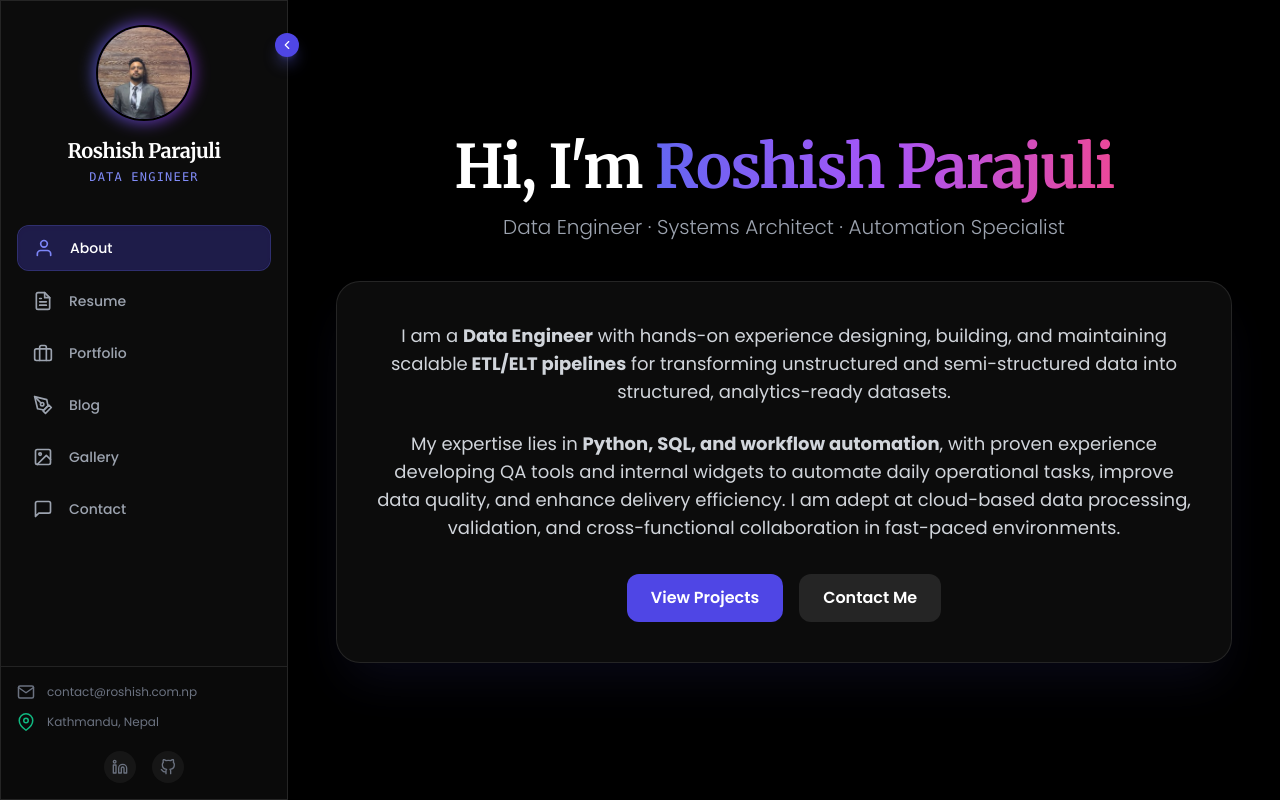
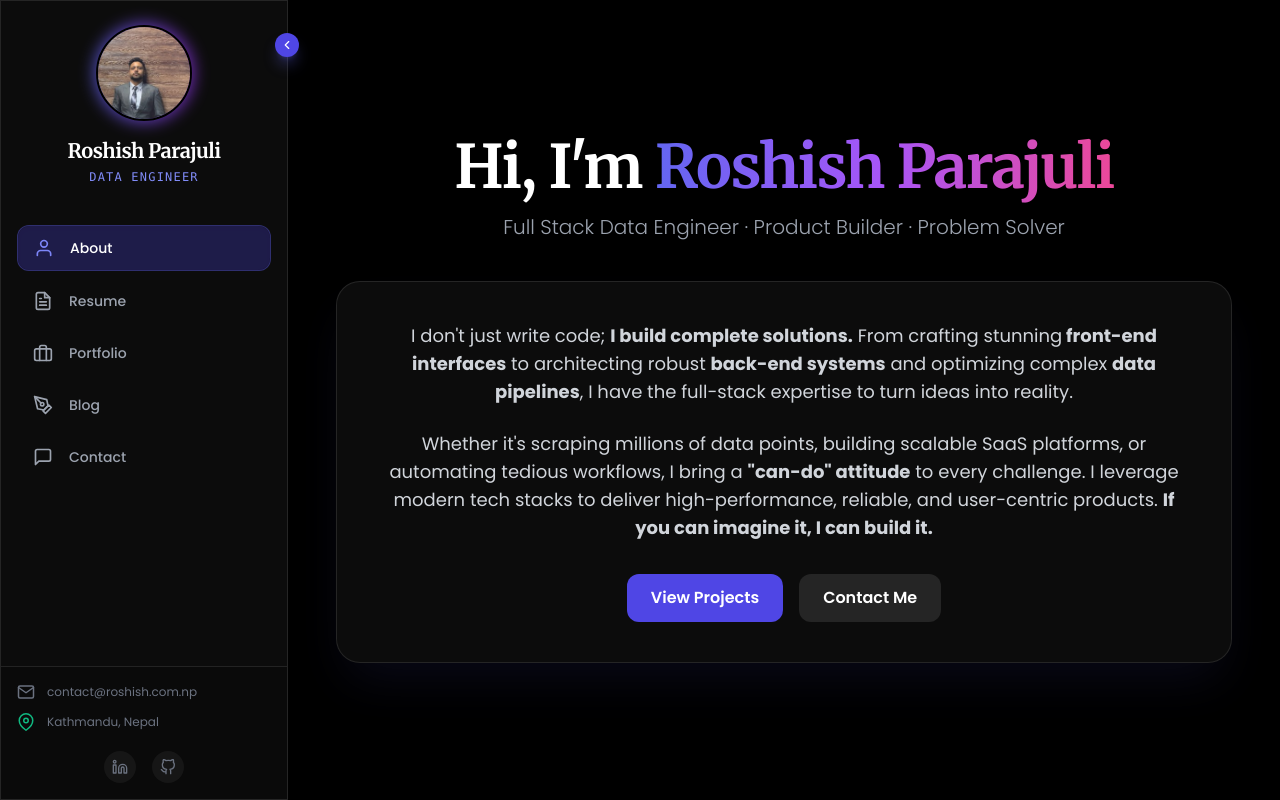
Before and after one commit to Roshish-Parajuli/f2, a Next.js app: page / in a window 1280 px wide. Built offline with nearby package versions, Linux system fonts and the light colour scheme.

Commit message:
added blogs

```diff
--- a/components/About.tsx
+++ b/components/About.tsx
@@ -18,7 +18,7 @@ export default function About() {
           Hi, I'm <span className="text-gradient">Roshish Parajuli</span>
         </h2>
         <p className="text-lg md:text-xl text-gray-400 font-light">
-          Data Engineer · Systems Architect · Automation Specialist
+          Full Stack Data Engineer · Product Builder · Problem Solver
         </p>
       </motion.header>
 
@@ -30,14 +30,14 @@ export default function About() {
         className="glass-panel p-8 md:p-10 rounded-3xl w-full max-w-4xl text-center shadow-2xl shadow-indigo-500/10"
       >
         <p className="mb-6 text-gray-300 text-base md:text-lg leading-relaxed">
-          I am a <strong>Data Engineer</strong> with hands-on experience designing, building, and maintaining scalable
-          <strong> ETL/ELT pipelines</strong> for transforming unstructured and semi-structured data into structured,
-          analytics-ready datasets.
+          I don't just write code; <strong>I build complete solutions.</strong> From crafting stunning
+          <strong> front-end interfaces</strong> to architecting robust <strong>back-end systems</strong> and
+          optimizing complex <strong>data pipelines</strong>, I have the full-stack expertise to turn ideas into reality.
         </p>
         <p className="mb-6 text-gray-300 text-base md:text-lg leading-relaxed">
-          My expertise lies in <strong>Python, SQL, and workflow automation</strong>, with proven experience developing
-          QA tools and internal widgets to automate daily operational tasks, improve data quality, and enhance delivery efficiency.
-          I am adept at cloud-based data processing, validation, and cross-functional collaboration in fast-paced environments.
+          Whether it's scraping millions of data points, building scalable SaaS platforms, or automating tedious workflows,
+          I bring a <strong>"can-do" attitude</strong> to every challenge. I leverage modern tech stacks to deliver
+          high-performance, reliable, and user-centric products. <strong>If you can imagine it, I can build it.</strong>
         </p>
 
         <div className="mt-8 flex justify-center gap-4">
--- a/components/Sidebar.tsx
+++ b/components/Sidebar.tsx
@@ -29,7 +29,7 @@ export default function Sidebar() {
     { name: 'Resume', icon: <FiFileText />, path: '/resume' },
     { name: 'Portfolio', icon: <FiBriefcase />, path: '/portfolio' },
     { name: 'Blog', icon: <FiPenTool />, path: '/blog' },
-    { name: 'Gallery', icon: <FiImage />, path: '/gallery' },
+    // { name: 'Gallery', icon: <FiImage />, path: '/gallery' },
     { name: 'Contact', icon: <FiMessageSquare />, path: '/contact' }
   ]
 
--- a/content/blog/data-extraction-101.mdx
+++ b/content/blog/data-extraction-101.mdx
@@ -1,20 +1,21 @@
-# Data Extraction 101
+# Data Extraction: The Art of Harvesting the Web
 
-Data extraction is the process of retrieving data from various sources. This is the first step in the ETL (Extract, Transform, Load) process.
+Data is the new oil, but raw data is useless. It's the **extraction and refinement** that creates value. As a Data Engineer, I don't just "download files"—I architect resilient, high-performance pipelines that turn the chaotic web into structured, actionable intelligence.
 
-## Sources
+## The Reality of Modern Scraping
 
-Data can be extracted from a variety of sources, including:
+Forget simple `curl` requests. The modern web is a complex beast of client-side rendering, anti-bot protections, and dynamic content. To extract data effectively at scale, you need more than a script; you need a strategy.
 
-*   Databases
-*   APIs
-*   Web pages
-*   Files (CSV, JSON, XML, etc.)
+### My Toolkit for Domination
+*   **Headless Browsers:** utilizing Playwright and Puppeteer to render JS-heavy apps just like a real user.
+*   **Reverse Engineering:** Inspecting network traffic to find hidden API endpoints, bypassing the UI entirely for 100x speed.
+*   **Intelligent Rotation:** Managing proxy pools and user-agents to blend in seamlessly.
 
-## Techniques
+## Beyond the Basics
 
-There are several techniques for extracting data, including:
+Anyone can write a scraper. But building a **Data System** requires:
+1.  **Validation:** ensuring data integrity before it ever hits the database.
+2.  **Monitoring:** Tracking success rates and latency in real-time.
+3.  **Scalability:** Distributing extraction jobs across worker nodes to handle millions of requests.
 
-*   **Full Extraction:** Extracting all the data from the source.
-*   **Incremental Extraction:** Extracting only the data that has changed since the last extraction.
-*   **Web Scraping:** Extracting data from web pages.
+I build extractors that are **robust**, **stealthy**, and **efficient**. Whether it's financial market data, e-commerce pricing, or social sentiment, I get the data you need, when you need it.
--- /dev/null
+++ b/content/blog/full-stack-supremacy.mdx
@@ -0,0 +1,17 @@
+# The Myth of "Just a Backend Dev"
+
+In the world of software, we love labels. Frontend. Backend. DevOps. Data Engineer. But labels are limiting. I believe in being a **Product Engineer**—someone who owns the outcome, not just a slice of the stack.
+
+## Why Full Stack Matters
+
+Specialization is valuable, but versatility is a superpower.
+*   **Frontend:** Understanding React and UI/UX means I build data tools that people *actually want to use*.
+*   **Backend:** Knowing DB internals and API design ensures my frontends are fast and scalable.
+*   **Infrastructure:** Managing my own deployments (Docker, AWS, CI/CD) means I don't wait for "Ops" to unblock me. I ship.
+
+## Shipping is a Feature
+
+The best code is the code that's in production helping users. My philosophy is simple: **Solve the problem, whatever tech it takes.**
+Whether it's a complex ETL pipeline in Python, a real-time dashboard in Next.js, or a serverless scraping bot, I build end-to-end solutions.
+
+I don't just move tickets. I move needles.
```
